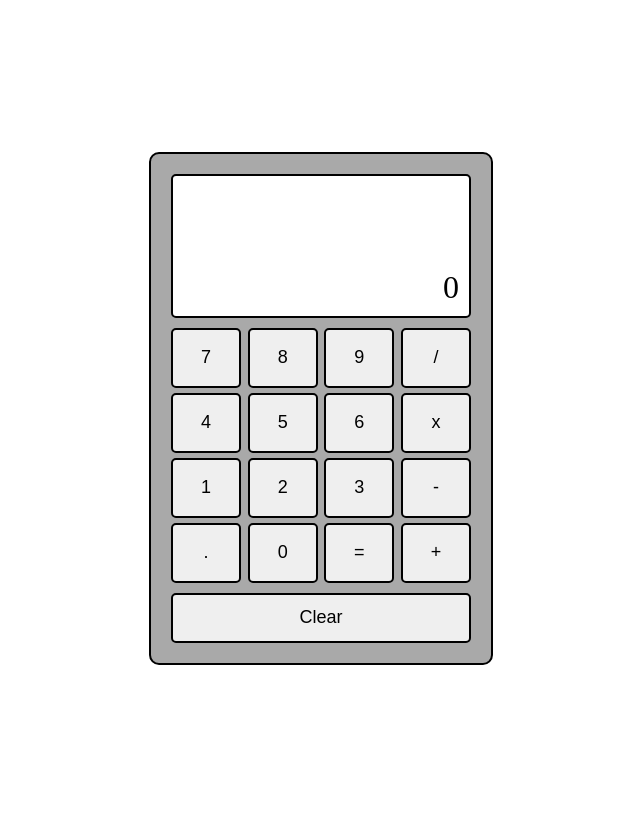
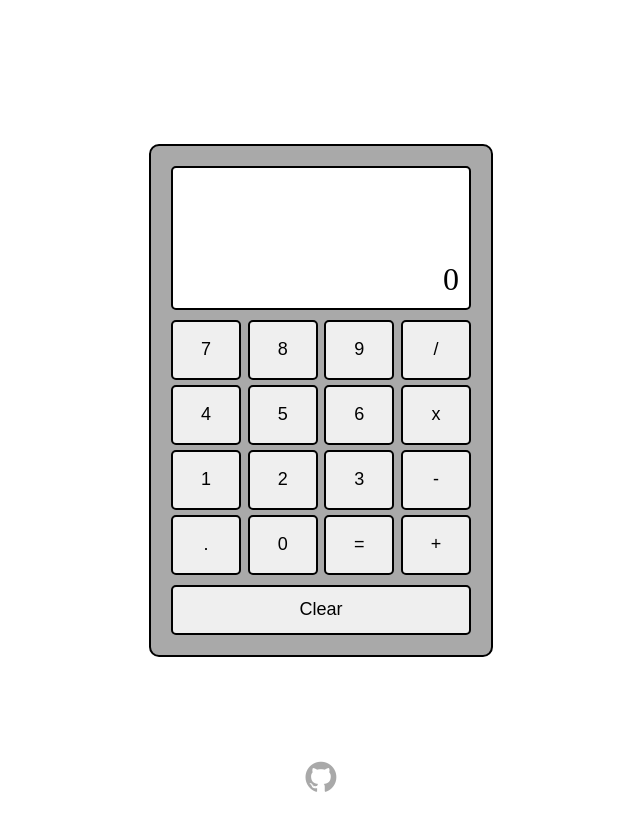
Before and after one commit to eyuhar/Calculator, a plain HTML site: page index.html in a window 1280 px wide. Shown: the whole page, without its empty margins (319-959 px from the left). Drawn offline with Linux system fonts and the light colour scheme.

Commit message:
add footer

```diff
--- a/index.html
+++ b/index.html
@@ -5,6 +5,7 @@
     <meta http-equiv="X-UA-Compatible" content="IE=edge">
     <meta name="viewport" content="width=device-width, initial-scale=1.0">
     <link rel="stylesheet" href="./styles.css">
+    <link rel="stylesheet" href="https://cdnjs.cloudflare.com/ajax/libs/font-awesome/4.7.0/css/font-awesome.min.css">
     <script src="./script.js" defer></script>
     <title>Calculator</title>
 </head>
@@ -37,5 +38,11 @@
             <button id="clearButton">Clear</button>
         </div>
     </main>
+
+    <footer style="margin-bottom: 5px;">
+        <a href="https://github.com/eyuhar" target="_blank">
+            <i class="fa fa-github"></i>
+        </a>
+    </footer>
 </body>
 </html>
--- a/styles.css
+++ b/styles.css
@@ -1,9 +1,10 @@
 body {
     display: flex;
     flex-direction: column;
-    justify-content: center;
     align-items: center;
     min-height: 100vh;
+    margin: 0;
+    justify-content: center;
 }
 
 #frame {
@@ -62,3 +63,13 @@ body {
     border: 2px solid black;
     font-size: large;
 }
+
+footer {
+    position: absolute;
+    bottom: 0;
+}
+
+.fa.fa-github {
+    font-size: 36px;
+    color: darkgray;
+}
```
